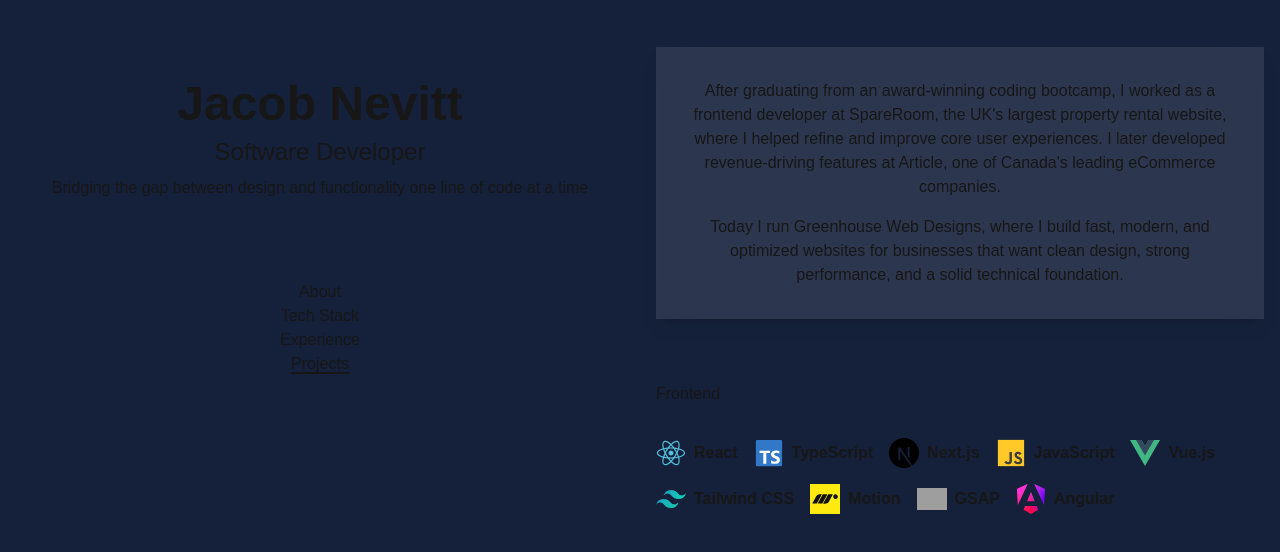
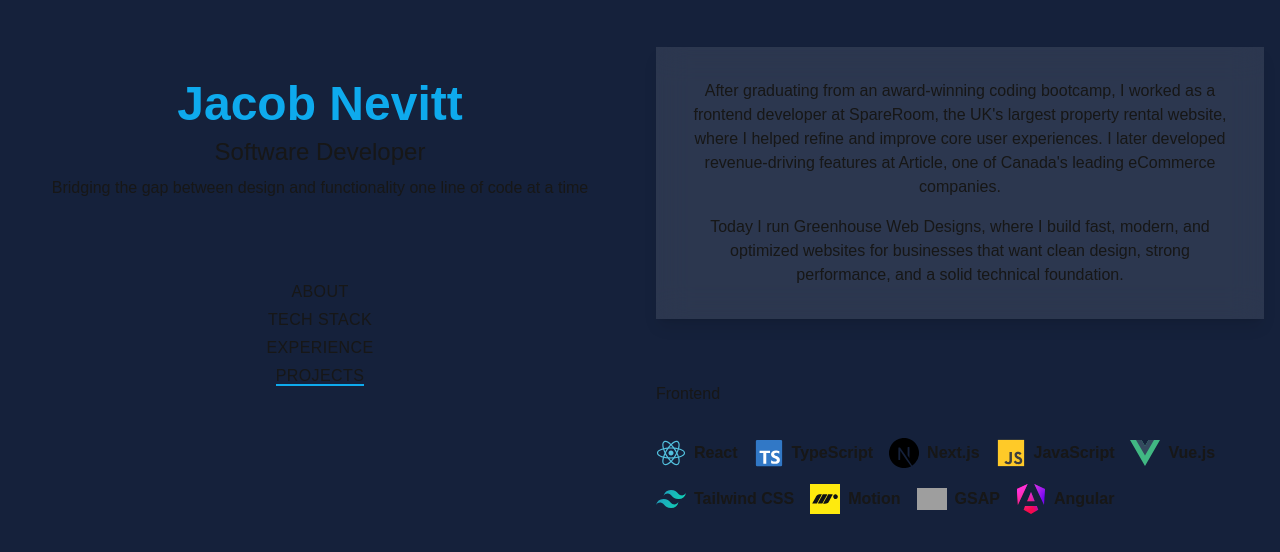
Before and after one commit to jacobadam/jacobnevitt-portfolio, a Next.js app: page / in a window 1280 px wide. Shown: the top 552 px of the page. Built offline with nearby package versions, Linux system fonts and the light colour scheme; grey boxes are pictures that could not be loaded.

Commit message:
Add secondary colour to active link, style anchor links and space

```diff
--- a/app/components/layout/side-nav.tsx
+++ b/app/components/layout/side-nav.tsx
@@ -34,7 +34,7 @@ export default function SideNav({ navLinks }: NavLinksProps) {
   return (
     <aside className="lg:sticky lg:h-screen top-0">
       <header className="flex flex-col justify-center items-center max-w-3xl py-20">
-        <h1 className="text-5xl font-bold mb-2">Jacob Nevitt</h1>
+        <h1 className="text-5xl font-bold mb-2 text-secondary">Jacob Nevitt</h1>
         <h2 className="text-2xl mb-2">Software Developer</h2>
         <h3>
           Bridging the gap between design and functionality one line of code at
@@ -45,17 +45,19 @@ export default function SideNav({ navLinks }: NavLinksProps) {
       <nav className="hidden lg:block">
         <ul className="flex flex-col justify-center items-center max-w-3xl">
           {navLinks.map((item, index) => (
-            <li key={index}>
+            <li key={index} className="mb-1">
               <Link
                 className="group relative pb-0.5"
                 href={`#${item.href}`}
                 onClick={() => handleClick(`${item.href}`)}
               >
-                <span>{item.title}</span>
+                <span className="uppercase text-base font-light font-stretch-condensed tracking-wide">
+                  {item.title}
+                </span>
                 <span
                   className={`${
                     activeSection === item.href ? "scale-x-100" : "scale-x-0"
-                  } absolute bg-current bottom-0 left-0 w-full h-0.5 origin-left group-hover:scale-x-100 transition-transform duration-700`}
+                  } absolute bg-secondary bottom-0 left-0 w-full h-0.5 origin-left group-hover:scale-x-100 transition-transform duration-700`}
                 ></span>
               </Link>
             </li>
```
